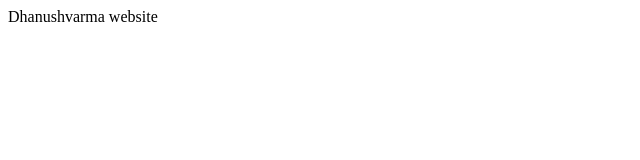
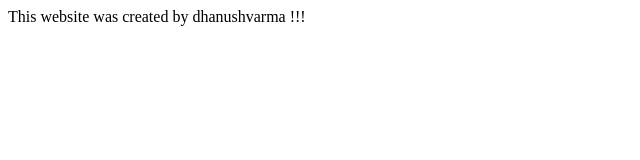
Before and after one commit to DHANUSHVARMA1/Personal-practicing, a plain HTML site: page index.html in a window 1280 px wide. Shown: the whole page, without its empty margins (0-640 px from the left). Drawn offline with Linux system fonts and the light colour scheme.

Commit message:
index.html file is created

```diff
--- a/index.html
+++ b/index.html
@@ -1,7 +1,7 @@
 <html>
 <body>
 
-<p>Dhanushvarma website</p>
+<p>This website was created by dhanushvarma !!!</p>
 
 </body>
 </html>
```
